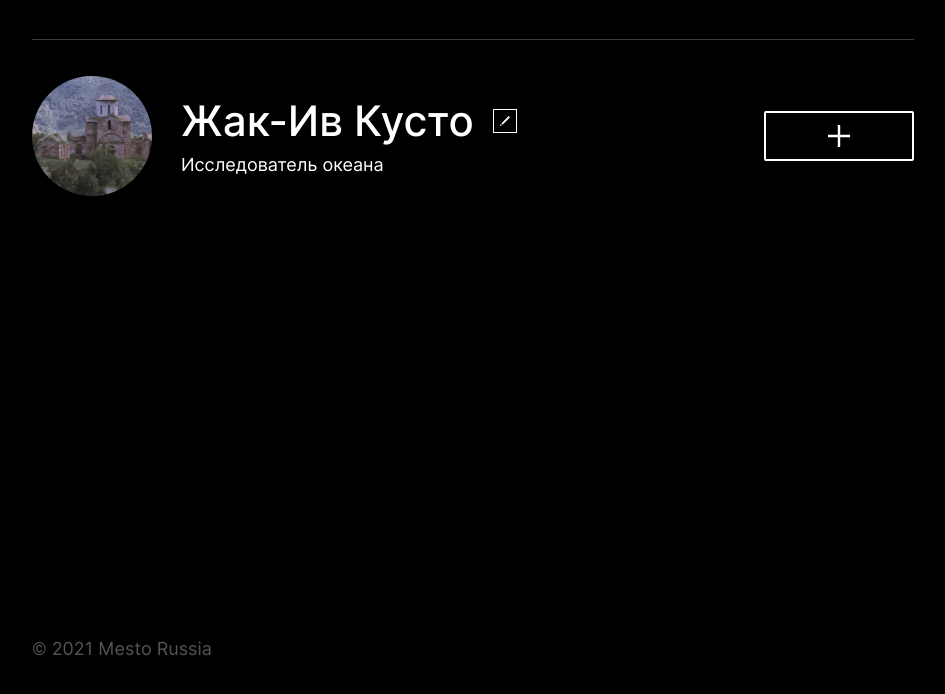
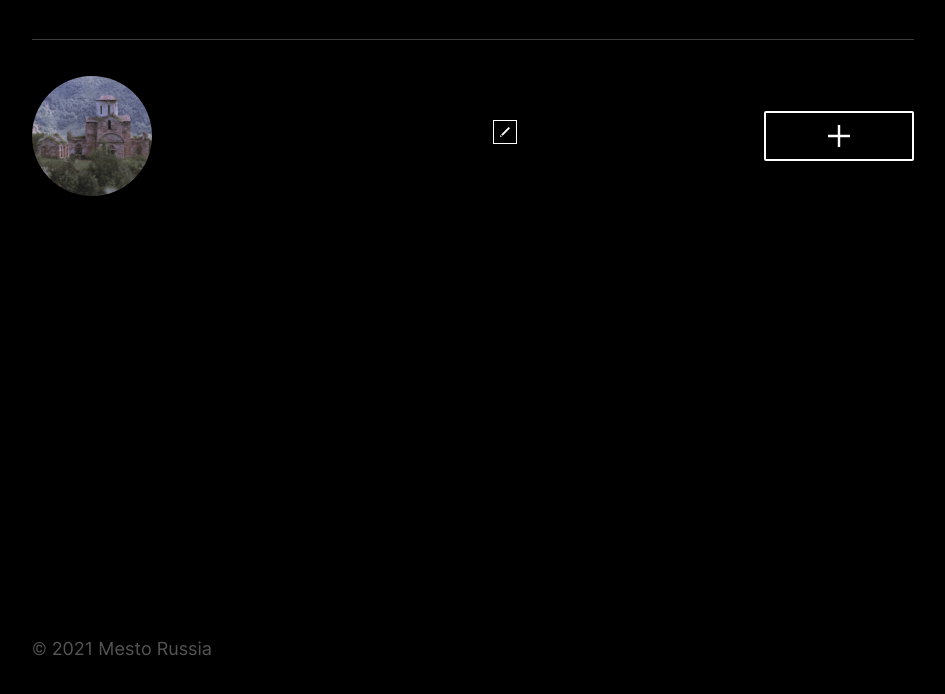
Before and after one commit to GelenaEgorova/mesto-project-ff, a website built with webpack: page src/index.html in a window 1280 px wide. Shown: the part 80-774 px from the top of the page, without its empty margins (167-1112 px from the left). Built offline with nearby package versions, Linux system fonts and the light colour scheme.

Commit message:
Update index.html
Remove the default values of profile {image, title, description}

```diff
--- a/src/index.html
+++ b/src/index.html
@@ -14,11 +14,11 @@
   </header>
   <main class="content">
     <section class="profile page__section">
-      <div class="profile__image" style="background-image: url(<%=require('./images/avatar.jpg')%>);"></div>
+      <div class="profile__image"></div>
       <div class="profile__info">
-        <h1 class="profile__title">Жак-Ив Кусто</h1>
+        <h1 class="profile__title"></h1>
         <button class="profile__edit-button" type="button"></button>
-        <p class="profile__description">Исследователь океана</p>
+        <p class="profile__description"></p>
       </div>
       <button class="profile__add-button" type="button"></button>
     </section>
```
